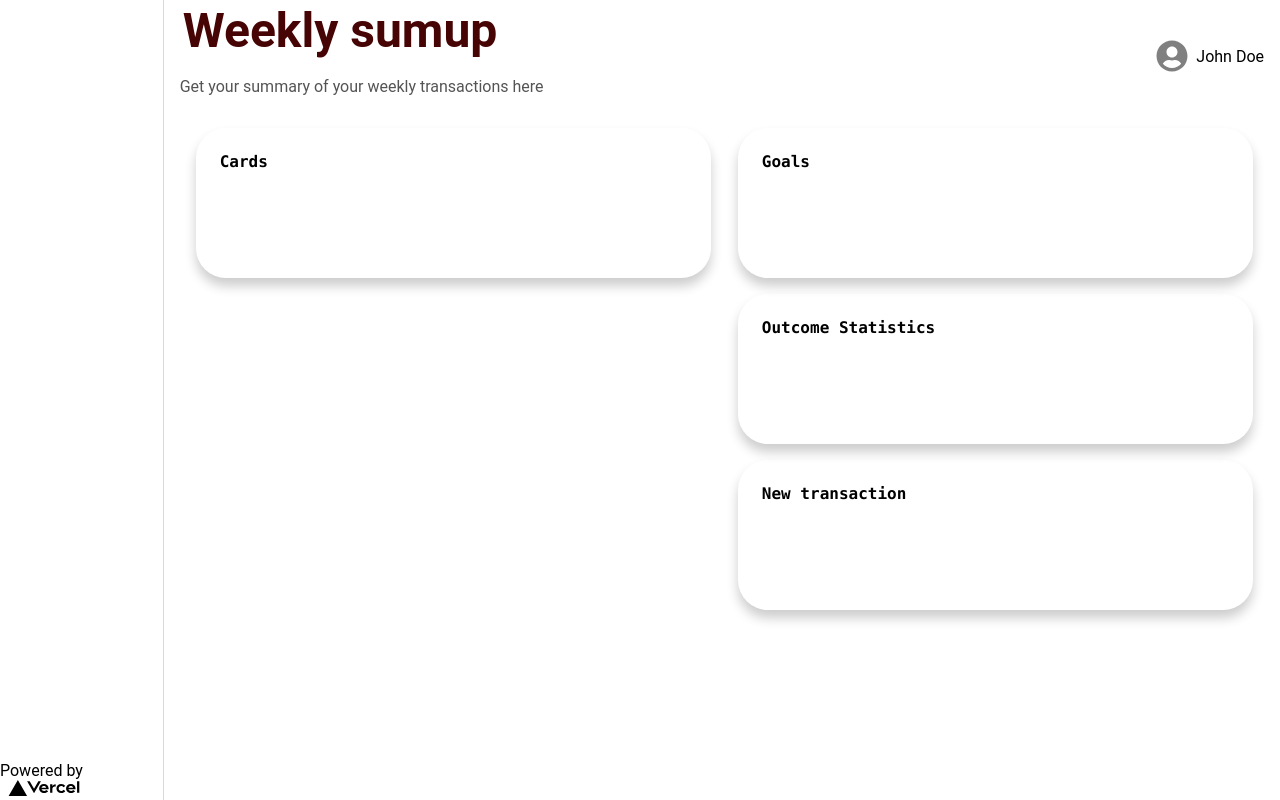
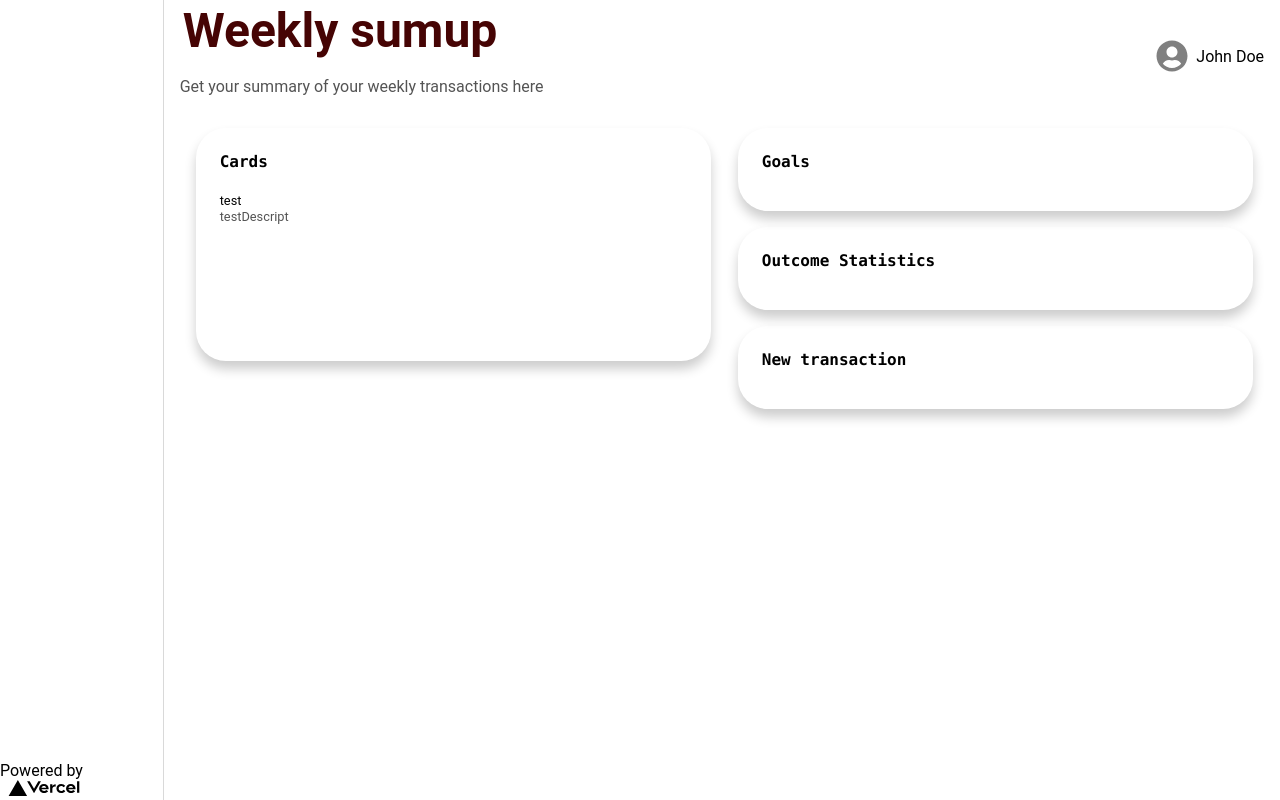
Before and after one commit to alamar1990/dashboard-next, a Next.js app: page / in a window 1280 px wide. Built offline with nearby package versions, Linux system fonts and the light colour scheme.

Commit message:
Set infoLabel component

```diff
--- a/components/cardSection.js
+++ b/components/cardSection.js
@@ -1,17 +1,23 @@
 import styles from "../styles/Home.module.scss";
 import {FontAwesomeIcon} from "@fortawesome/react-fontawesome";
 import {faUserCircle} from "@fortawesome/free-solid-svg-icons";
+import InfoLabel from "./infoLabel";
 
 export default function CardSection({children}) {
+
     return (
         <>
             <div className={styles.card}>
-                <h2>
-                    Cards
-                </h2>
-                <p>
+                <h2> Cards </h2>
+                <div className={styles.cardsection}>
+                    <div className={styles.cardview}>
 
-                </p>
+                    </div>
+
+                    <div className={styles.carddata}>
+                        <InfoLabel mainText={'test'} description={'testDescript'} color={'#960000'}/>
+                    </div>
+                </div>
             </div>
         </>
     )
--- /dev/null
+++ b/components/infoLabel.js
@@ -0,0 +1,32 @@
+import {useState, useEffect} from "react";
+
+function InfoLabel({mainText, description, color}) {
+    return (
+        <>
+            <div style={styles.infoLabel}>
+                <p style={styles.mainText} color={color}> {mainText} </p>
+                <p style={styles.description}> {description} </p>
+            </div>
+        </>
+    )
+}
+
+const styles = {
+    infoLabel: {
+        display: 'flex',
+        flexDirection: 'column',
+        fontFamily: 'Roboto',
+        paddingTop: '.5rem',
+        paddingBottom: '.5rem',
+    },
+    mainText: {
+        fontSize: '.8rem'
+    },
+    description: {
+        paddingTop: '.2rem',
+        fontSize: '.8rem',
+        color: '#545454',
+    }
+};
+
+export default InfoLabel
--- a/styles/Home.module.scss
+++ b/styles/Home.module.scss
@@ -135,7 +135,20 @@
 .card {
   @include card;
   width: 95%;
+}
+
+.cardsection {
+  display: flex;
+  flex: 1;
   height: 150px;
+
+  .cardview {
+
+  }
+
+  .carddata {
+
+  }
 }
 
 
```
